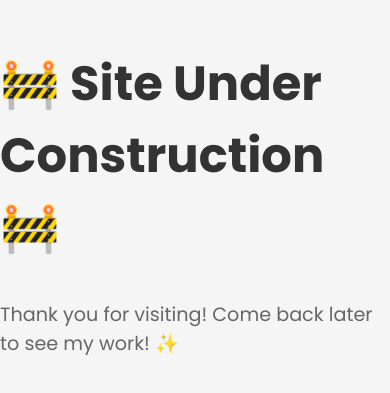
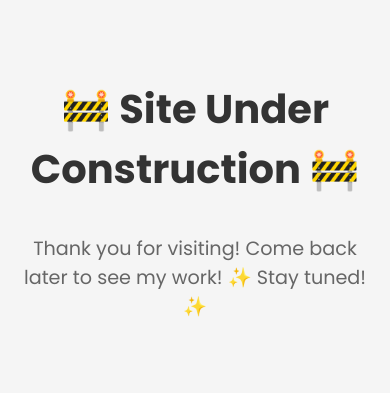
Before and after one commit to DanSchindler/Noga-portfolio, a React (Vite) app: page / in a window 390 px wide. Shown: the part 235-628 px from the top of the page. Built offline with nearby package versions, Linux system fonts and the light colour scheme.

Commit message:
underConst css changes for mobile

```diff
--- a/src/screens/UnderConstruction.jsx
+++ b/src/screens/UnderConstruction.jsx
@@ -8,10 +8,12 @@ const UnderConstruction = () => {
     justifyContent: 'center',
     height: '100vh',
     backgroundColor: '#f5f5f5',
+    padding: '0 20px',
+    textAlign: 'center',
   };
 
   const headingStyle = {
-    fontSize: '3rem',
+    fontSize: '2.5rem',
     fontWeight: 'bold',
     color: '#333',
     marginBottom: '1rem',
@@ -24,7 +26,7 @@ const UnderConstruction = () => {
   };
 
   const iconStyle = {
-    fontSize: '6rem',
+    fontSize: '4rem',
     color: '#ffc107',
     marginBottom: '2rem',
   };
@@ -34,7 +36,7 @@ const UnderConstruction = () => {
       <i className="fas fa-tools" style={iconStyle}></i>
       <h1 style={headingStyle}>🚧 Site Under Construction 🚧</h1>
       <p style={paragraphStyle}>
-      Thank you for visiting! Come back later to see my work! ✨
+        Thank you for visiting! Come back later to see my work! ✨ Stay tuned! ✨
       </p>
     </div>
   );
```
